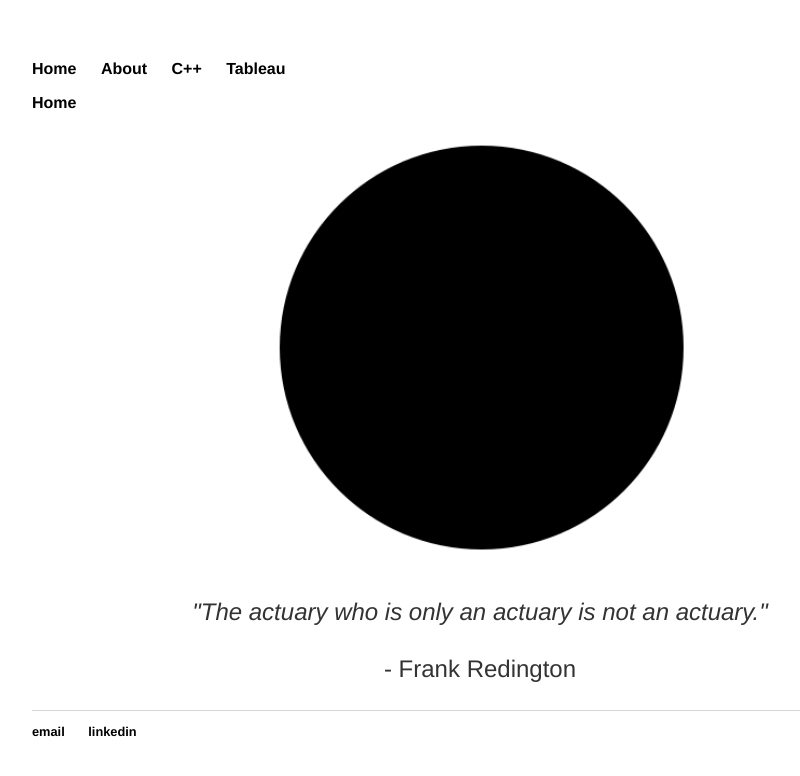
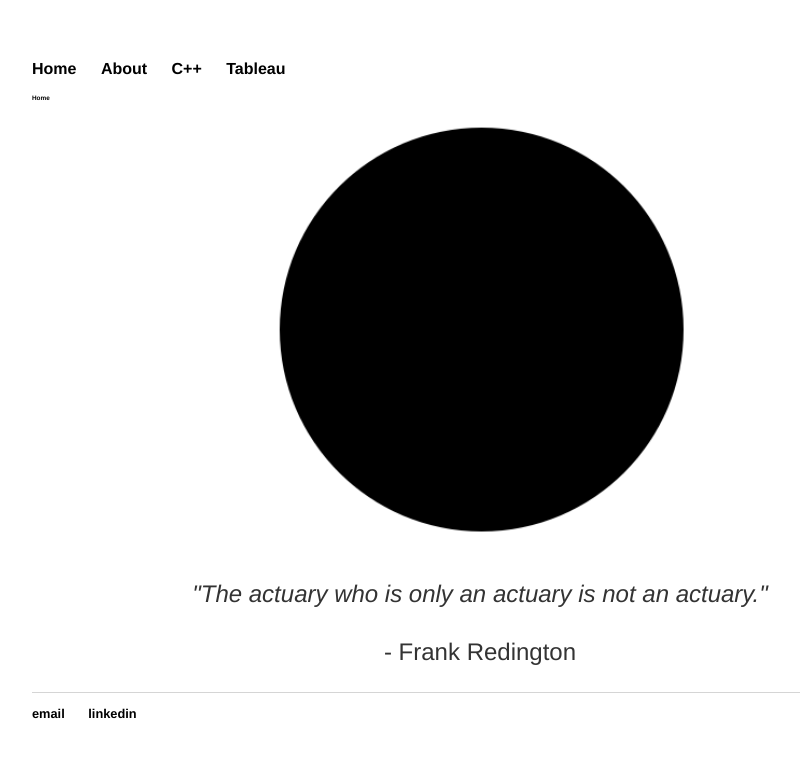
Before and after one commit to cchanzl/Lock-Screen, a Jekyll site: the page built from index.html, in a window 1280 px wide. Shown: the top 776 px of the page, without its empty margins (160-960 px from the left). Built offline with Jekyll 4.4.1, drawn with Linux system fonts in a browser that asks for light colours.

Commit message:
Update main.css

```diff
--- a/css/main.css
+++ b/css/main.css
@@ -30,8 +30,8 @@ h1 {
 }
 
 h1 {
-    top-margin: 1.0em;
-    font-size: 1.0em;
+    top-margin: 0.1em;
+    font-size: 0.4em;
     font-family:'Helvetica', 'Arial', 'Sans-Serif';
 }
 
```
